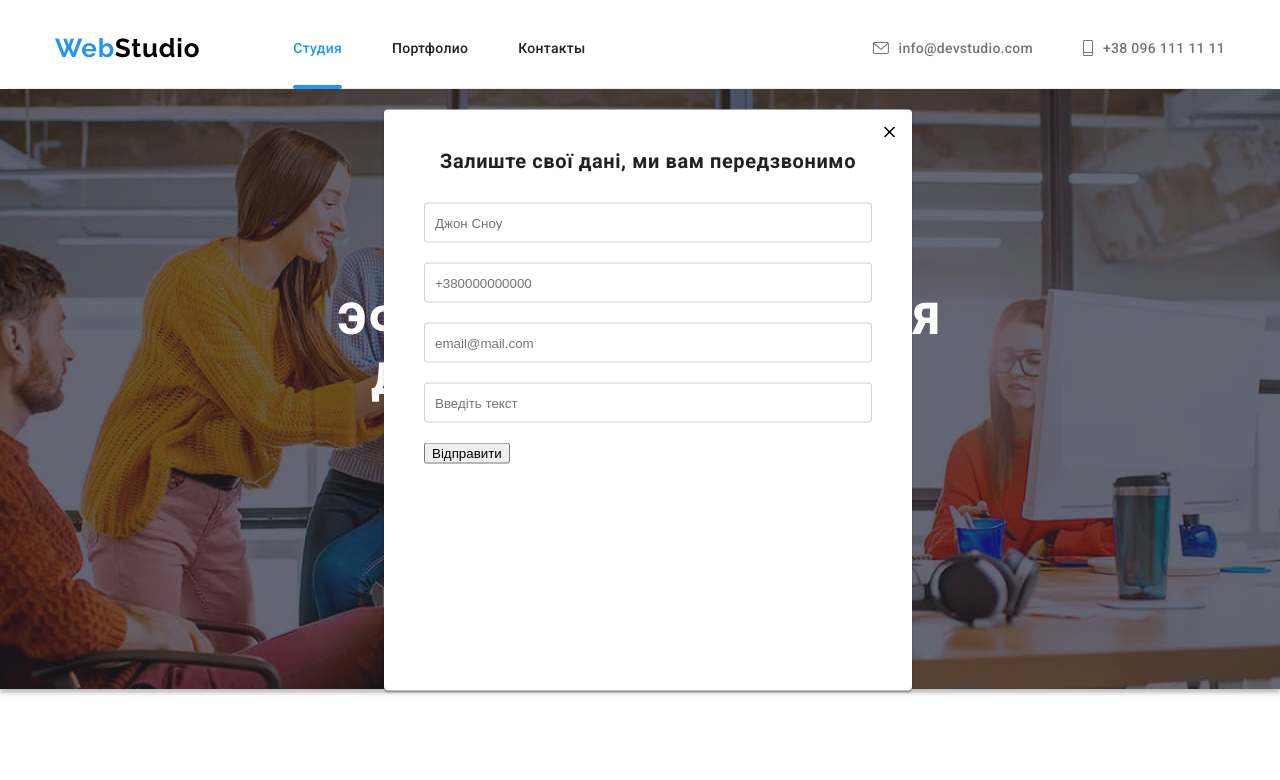
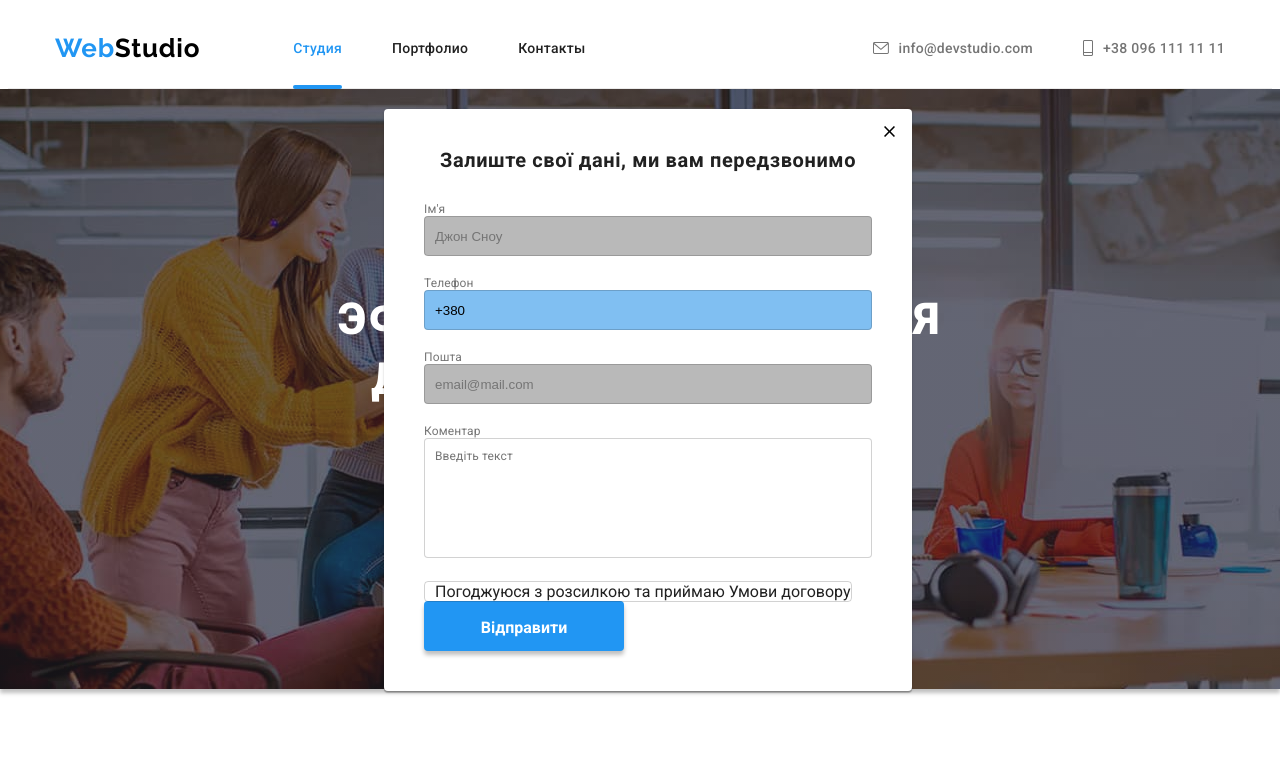
Before and after one commit to HannaGolovashkina/goit-markup-hw-06, a plain HTML site: page index.html in a window 1280 px wide. Both pictures are taken after a click on the button "Заказать услугу". Shown: the top 780 px of the page. Drawn offline with Linux system fonts and the light colour scheme.

Commit message:
modal-begin

```diff
--- a/css/styles.css
+++ b/css/styles.css
@@ -598,6 +598,8 @@ section {
 .footer-soc-icon {
   fill: #ffffff;
 }
+
+/* ------modal---------- */
 .backdrop {
   position: fixed;
   top: 0;
@@ -659,7 +661,6 @@ section {
   height: 40px;
   border: 1px solid rgba(33, 33, 33, 0.2);
   border-radius: 4px;
-  margin-bottom: 20px;
   padding-left: 10px;
 }
 
@@ -667,19 +668,75 @@ section {
   color: #757575;
 }
 
-. {
+.modal-input:not(:focus):not(placeholder-shown):valid {
+  background-color: #188ae88c;
+}
+.modal-input:not(:focus):not(placeholder-shown):invalid {
+  background-color: #75757581;
+}
+
+.modal-input:hover,
+.modal-input:focus {
+  border: 1px solid #188ce8;
+  background: #ffffff;
+  box-shadow: 0px 1px 3px rgba(0, 0, 0, 0.12), 0px 1px 1px rgba(0, 0, 0, 0.14),
+    0px 2px 1px rgba(0, 0, 0, 0.2);
+}
+
+.modal-label {
+  font-size: 12px;
+  line-height: calc(14 / 12);
+  letter-spacing: 0.01em;
+  display: block;
+  color: #757575;
+  gap: 4px;
+}
+
+.modal-txt {
+  height: 120px;
+  width: 100%;
+  border: 1px solid rgba(33, 33, 33, 0.2);
+  border-radius: 4px;
+  resize: none;
+  font-family: "Roboto", sans-serif;
+  font-weight: 400;
+  font-size: 12px;
+  line-height: 14px;
+  letter-spacing: 0.01em;
+  padding: 10px;
+  color: rgba(117, 117, 117, 0.5);
+}
+
+.modal-field {
+  margin-bottom: 20px;
+}
+
+.modal-btn {
+  font-family: inherit;
   font-weight: 700;
   font-size: 16px;
-  line-height: 30px;
+  line-height: calc(30 / 16);
+  text-align: center;
+  min-width: 200px;
+  height: 50px;
+  border-radius: 4px;
+  border-color: transparent;
+  padding: 10px 32px;
+  box-sizing: border-box;
+  display: flex;
+  justify-content: center;
+  color: var(--title-color);
+  background: var(--axent-color);
+  box-shadow: 0px 4px 4px 0px rgba(0, 0, 0, 0.25);
 
-  /* identical to box height, or 188% */
-  display: flex;
-  align-items: center;
-  text-align: center;
-  letter-spacing: 0.06em;
+  transition: background-color 250ms cubic-bezier(0.4, 0, 0.2, 1);
+}
 
-  color: #ffffff;
+.modal-btn:hover,
+.modal-btn:focus {
+  background-color: #188ce8;
 }
+
 /* ------portfolio.html----- */
 
 .visually-hidden {
--- a/index.html
+++ b/index.html
@@ -464,31 +464,63 @@
         </button>
         <p class="modal-title">Залиште свої дані, ми вам передзвонимо</p>
         <form action="#" class="modal-form">
+          <div class="modal-field">
+            <label for="user-name" class="modal-label">Ім'я</label>
             <input
               type="text"
               class="modal-input"
               name="user-name"
               placeholder="Джон Сноу"
+              required
+              title="Джон Сноу"
+              id="user-name"
             />
+          </div>
+          <div class="modal-field">
+            <label for="user-tel" class="modal-label">Телефон</label>
             <input
               type="tel"
               class="modal-input"
               name="user-tel"
               placeholder="+380000000000"
+              required
+              title="+380 00 000 00 00"
+              value="+380"
+              id="user-tel"
             />
+          </div>
+          <div class="modal-field">
+            <label for="user-email" class="modal-label">Пошта</label>
             <input
               type="email"
               class="modal-input"
               name="user-email"
               placeholder="email@mail.com"
+              required
+              title="asd@gmail.com"
+              id="user-email"
             />
-          <input
+          </div>
+          <div class="modal-field">
+            <label for="user-txt" class="modal-label">Коментар</label>
+            <textarea
+              name="user-txt"
+              id="user-txt"
+              class="modal-txt"
+              placeholder="Введіть текст"
+            ></textarea>
+          </div>
+          <div>
+            <inputnput
               type="text"
               class="modal-input"
-            name="user-txt"
-            placeholder="Введіть текст"
-          />
-          <button type="submit" class="">Відправити</button>
+              name="text-yes"
+              required
+              title="text-yes"
+              id="text-yes">
+            <label for="text-yes">Погоджуюся з розсилкою та приймаю Умови договору</label>
+          </div>
+          <button type="submit" class="modal-btn">Відправити</button>
         </form>
       </div>
     </div>
```
Lines whose indentation alone changed are shown as unchanged.
